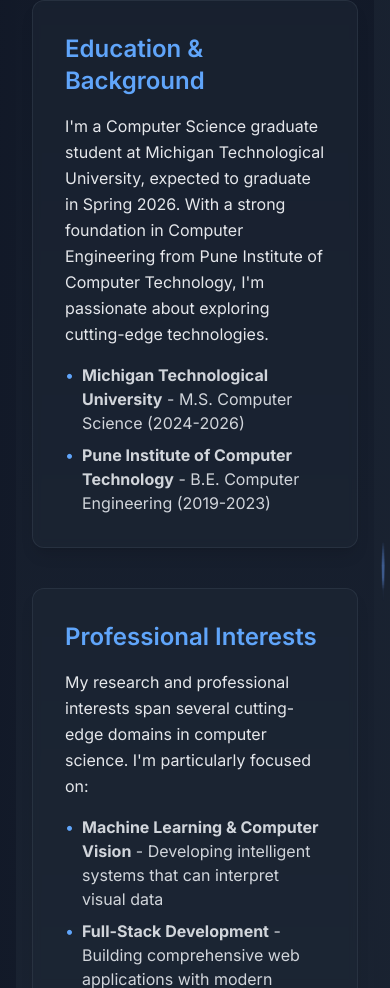
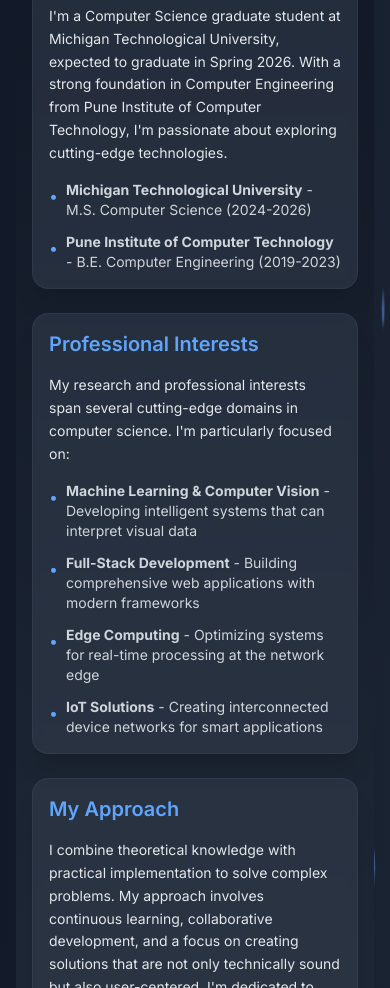
Before and after one commit to AyushJ1001/portfolio, a Next.js app: page / in a window 390 px wide. Shown: the part 1012-2000 px from the top of the page. Built offline with nearby package versions, Linux system fonts and the light colour scheme.

Commit message:
improve portfolio layout

```diff
--- a/app/globals.css
+++ b/app/globals.css
@@ -21,6 +21,15 @@
 @layer utilities {
   .text-balance {
     text-wrap: balance;
+  }
+
+  .scrollbar-hide {
+    -ms-overflow-style: none;
+    scrollbar-width: none;
+  }
+
+  .scrollbar-hide::-webkit-scrollbar {
+    display: none;
   }
 }
 
--- a/components/About.tsx
+++ b/components/About.tsx
@@ -2,37 +2,37 @@
   return (
     <section
       id="about"
-      className="py-20 bg-gradient-to-b from-gray-900 to-gray-800"
+      className="py-12 sm:py-16 lg:py-20 bg-gradient-to-b from-gray-900 to-gray-800"
     >
-      <div className="container mx-auto px-4">
-        <h2 className="text-4xl font-bold mb-12 text-center bg-clip-text text-transparent bg-gradient-to-r from-blue-400 to-purple-600">
+      <div className="container mx-auto px-4 sm:px-6 lg:px-8 max-w-6xl">
+        <h2 className="text-2xl sm:text-3xl lg:text-4xl font-bold mb-8 sm:mb-12 text-center bg-clip-text text-transparent bg-gradient-to-r from-blue-400 to-purple-600">
           About Me
         </h2>
 
         <div className="max-w-5xl mx-auto">
-          <div className="grid grid-cols-1 md:grid-cols-2 gap-10">
-            <div className="bg-gray-800/50 rounded-xl p-8 shadow-lg transform hover:scale-[1.02] transition-all duration-300 backdrop-blur-sm border border-gray-700/50">
-              <h3 className="text-2xl font-semibold mb-4 text-blue-400">
+          <div className="grid grid-cols-1 lg:grid-cols-2 gap-6 sm:gap-8 lg:gap-10">
+            <div className="bg-gray-700/50 backdrop-blur-sm rounded-2xl p-4 sm:p-6 lg:p-8 shadow-xl transform hover:scale-[1.02] transition-all duration-300 border border-gray-600/30">
+              <h3 className="text-xl sm:text-2xl font-semibold mb-4 text-blue-400">
                 Education & Background
               </h3>
-              <p className="text-gray-200 leading-relaxed mb-4">
+              <p className="text-gray-200 leading-relaxed mb-4 text-sm sm:text-base">
                 I&apos;m a Computer Science graduate student at Michigan
                 Technological University, expected to graduate in Spring 2026.
                 With a strong foundation in Computer Engineering from Pune
                 Institute of Computer Technology, I&apos;m passionate about
                 exploring cutting-edge technologies.
               </p>
-              <ul className="space-y-2 text-gray-300">
+              <ul className="space-y-3 text-gray-300">
                 <li className="flex items-start">
-                  <span className="text-blue-400 mr-2">•</span>
-                  <span>
+                  <span className="text-blue-400 mr-2 mt-1">•</span>
+                  <span className="text-sm sm:text-base">
                     <strong>Michigan Technological University</strong> - M.S.
                     Computer Science (2024-2026)
                   </span>
                 </li>
                 <li className="flex items-start">
-                  <span className="text-blue-400 mr-2">•</span>
-                  <span>
+                  <span className="text-blue-400 mr-2 mt-1">•</span>
+                  <span className="text-sm sm:text-base">
                     <strong>Pune Institute of Computer Technology</strong> -
                     B.E. Computer Engineering (2019-2023)
                   </span>
@@ -40,40 +40,40 @@
               </ul>
             </div>
 
-            <div className="bg-gray-800/50 rounded-xl p-8 shadow-lg transform hover:scale-[1.02] transition-all duration-300 backdrop-blur-sm border border-gray-700/50">
-              <h3 className="text-2xl font-semibold mb-4 text-blue-400">
+            <div className="bg-gray-700/50 backdrop-blur-sm rounded-2xl p-4 sm:p-6 lg:p-8 shadow-xl transform hover:scale-[1.02] transition-all duration-300 border border-gray-600/30">
+              <h3 className="text-xl sm:text-2xl font-semibold mb-4 text-blue-400">
                 Professional Interests
               </h3>
-              <p className="text-gray-200 leading-relaxed mb-4">
+              <p className="text-gray-200 leading-relaxed mb-4 text-sm sm:text-base">
                 My research and professional interests span several cutting-edge
                 domains in computer science. I&apos;m particularly focused on:
               </p>
-              <ul className="space-y-2 text-gray-300">
+              <ul className="space-y-3 text-gray-300">
                 <li className="flex items-start">
-                  <span className="text-blue-400 mr-2">•</span>
-                  <span>
+                  <span className="text-blue-400 mr-2 mt-1">•</span>
+                  <span className="text-sm sm:text-base">
                     <strong>Machine Learning & Computer Vision</strong> -
                     Developing intelligent systems that can interpret visual
                     data
                   </span>
                 </li>
                 <li className="flex items-start">
-                  <span className="text-blue-400 mr-2">•</span>
-                  <span>
+                  <span className="text-blue-400 mr-2 mt-1">•</span>
+                  <span className="text-sm sm:text-base">
                     <strong>Full-Stack Development</strong> - Building
                     comprehensive web applications with modern frameworks
                   </span>
                 </li>
                 <li className="flex items-start">
-                  <span className="text-blue-400 mr-2">•</span>
-                  <span>
+                  <span className="text-blue-400 mr-2 mt-1">•</span>
+                  <span className="text-sm sm:text-base">
                     <strong>Edge Computing</strong> - Optimizing systems for
                     real-time processing at the network edge
                   </span>
                 </li>
                 <li className="flex items-start">
-                  <span className="text-blue-400 mr-2">•</span>
-                  <span>
+                  <span className="text-blue-400 mr-2 mt-1">•</span>
+                  <span className="text-sm sm:text-base">
                     <strong>IoT Solutions</strong> - Creating interconnected
                     device networks for smart applications
                   </span>
@@ -82,11 +82,11 @@
             </div>
           </div>
 
-          <div className="mt-10 bg-gray-800/50 rounded-xl p-8 shadow-lg backdrop-blur-sm border border-gray-700/50">
-            <h3 className="text-2xl font-semibold mb-4 text-blue-400">
+          <div className="mt-6 sm:mt-8 lg:mt-10 bg-gray-700/50 backdrop-blur-sm rounded-2xl p-4 sm:p-6 lg:p-8 shadow-xl border border-gray-600/30">
+            <h3 className="text-xl sm:text-2xl font-semibold mb-4 text-blue-400">
               My Approach
             </h3>
-            <p className="text-gray-200 leading-relaxed">
+            <p className="text-gray-200 leading-relaxed text-sm sm:text-base">
               I combine theoretical knowledge with practical implementation to
               solve complex problems. My approach involves continuous learning,
               collaborative development, and a focus on creating solutions that
--- a/components/Awards.tsx
+++ b/components/Awards.tsx
@@ -1,33 +1,55 @@
 export function Awards() {
   const awards = [
-    { title: "PICT InC '24 - 2nd place in Concepts-DS", year: "2024" },
-    { title: "Technical Presentation Event in Pulzion", year: "2023" },
+    {
+      title: "PICT InC '24 - 2nd place in Concepts-DS",
+      year: "2024",
+      icon: "🏆",
+    },
+    {
+      title: "Technical Presentation Event in Pulzion",
+      year: "2023",
+      icon: "📊",
+    },
     {
       title: "Dr. Homi Bhabha Balvaidnyanik Competition - 2nd phase",
       year: "2017",
+      icon: "🔬",
     },
-    { title: "Sakal Schoolympics (Chess)", year: "2016" },
-    { title: "MSCE Scholarship - High School", year: "2015" },
-    { title: "Mathex - Middle School & High School", year: "2013" },
-    { title: "MSCE Scholarship - Middle School", year: "2012" },
+    { title: "Sakal Schoolympics (Chess)", year: "2016", icon: "♟️" },
+    { title: "MSCE Scholarship - High School", year: "2015", icon: "🎓" },
+    { title: "Mathex - Middle School & High School", year: "2013", icon: "📐" },
+    { title: "MSCE Scholarship - Middle School", year: "2012", icon: "🎓" },
   ];
 
   return (
-    <section id="awards" className="py-20 bg-gray-800">
-      <div className="container mx-auto px-4">
-        <h2 className="text-3xl font-bold mb-8 text-center">Awards & Honors</h2>
-        <div className="max-w-3xl mx-auto">
+    <section id="awards" className="py-12 sm:py-16 lg:py-20 bg-gray-800">
+      <div className="container mx-auto px-4 sm:px-6 lg:px-8 max-w-6xl">
+        <h2 className="text-2xl sm:text-3xl lg:text-4xl font-bold mb-8 sm:mb-12 text-center bg-clip-text text-transparent bg-gradient-to-r from-blue-400 to-purple-600">
+          Awards & Honors
+        </h2>
+        <div className="max-w-4xl mx-auto">
+          <div className="grid grid-cols-1 sm:grid-cols-2 gap-4 sm:gap-6">
             {awards.map((award, index) => (
               <div
                 key={index}
-              className="mb-4 p-4 bg-gray-700 rounded-lg flex flex-col md:flex-row justify-between items-start md:items-center space-y-2 md:space-y-0"
+                className="group bg-gray-700/50 backdrop-blur-sm p-4 sm:p-6 rounded-2xl shadow-xl border border-gray-600/30 hover:border-blue-500/30 transition-all duration-300 hover:shadow-blue-500/10 hover:-translate-y-1"
               >
-              <span className="text-sm md:text-lg">{award.title}</span>
-              <span className="text-blue-400 text-sm md:text-base">
+                <div className="flex items-start gap-3">
+                  <span className="text-2xl flex-shrink-0 mt-1">
+                    {award.icon}
+                  </span>
+                  <div className="flex-1 min-w-0">
+                    <h3 className="text-sm sm:text-base font-medium text-gray-100 leading-tight mb-2 group-hover:text-white transition-colors duration-200">
+                      {award.title}
+                    </h3>
+                    <span className="text-blue-400 text-sm font-medium">
                       {award.year}
                     </span>
                   </div>
+                </div>
+              </div>
             ))}
+          </div>
         </div>
       </div>
     </section>
--- a/tailwind.config.ts
+++ b/tailwind.config.ts
@@ -9,6 +9,12 @@
   ],
   theme: {
   	extend: {
+  		gridTemplateColumns: {
+  			'2': 'repeat(2, minmax(0, 1fr))',
+  			'3': 'repeat(3, minmax(0, 1fr))',
+  			'4': 'repeat(4, minmax(0, 1fr))',
+  			'5': 'repeat(5, minmax(0, 1fr))',
+  		},
   		colors: {
   			background: 'hsl(var(--background))',
   			foreground: 'hsl(var(--foreground))',
```
Also changed, not shown: components/Experience.tsx (+13 -13 lines), components/Projects.tsx (+15 -15 lines), components/Skills.tsx (+69 -15 lines). Lines whose indentation alone changed are shown as unchanged.
